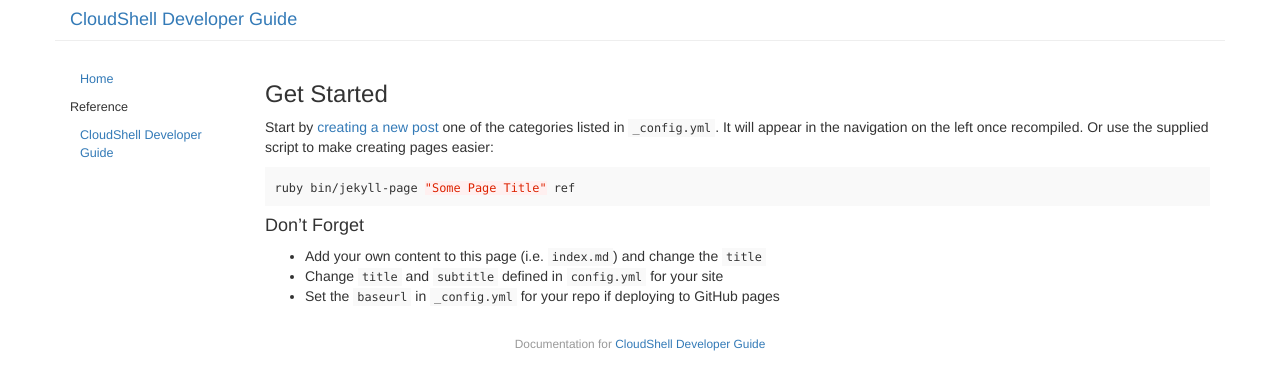
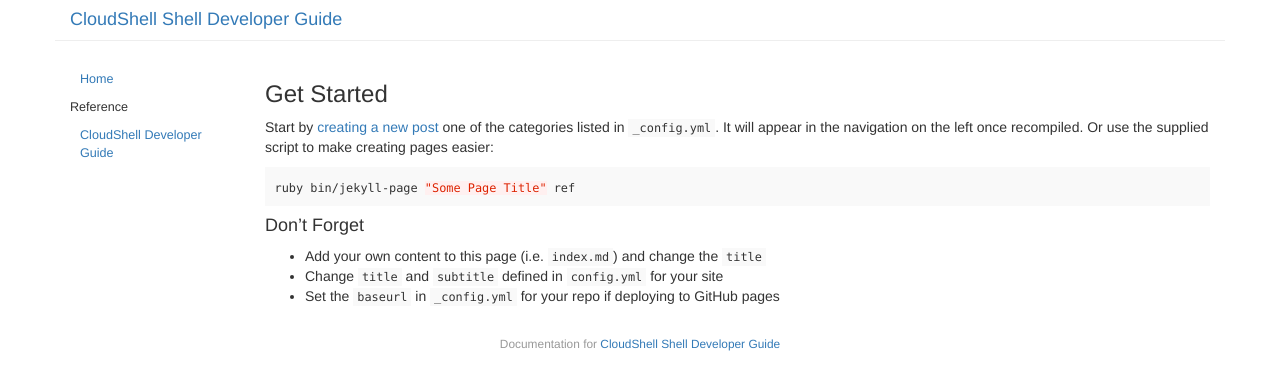
Before and after one commit to QualiSystems/devguide_source, a Jekyll site: the page built from index.md, in a window 1280 px wide. Shown: the top 390 px of the page. Built offline with Jekyll 4.4.1, drawn with Linux system fonts in a browser that asks for light colours; some of the changed lines change nothing that is shown.

Commit message:
udpating

```diff
--- a/_config.yml
+++ b/_config.yml
@@ -1,5 +1,5 @@
 # Site title and subtitle. This is used in _includes/header.html
-title: 'CloudShell Developer Guide'
+title: 'CloudShell Shell Developer Guide'
 subtitle: ''
 
 # if you wish to integrate disqus on pages set your shortname here
@@ -12,7 +12,7 @@
 #   0 - always hide
 #   1 - always show
 #   2 - show only if posts are present
-navigation: 2
+navigation: 1
 
 # URL to source code, used in _includes/footer.html
 codeurl: 'https://github.com/qualisystems'
@@ -21,7 +21,7 @@
 sections: [
     ['sta', 'Getting Started'],
     ['tut', 'Tutorial'],
-    ['pla', 'Platform'],
+    ['pla', 'Guide'],
     ['ref', 'Reference']
 ]
 
```
Also changed, not shown: README.md (deleted).
